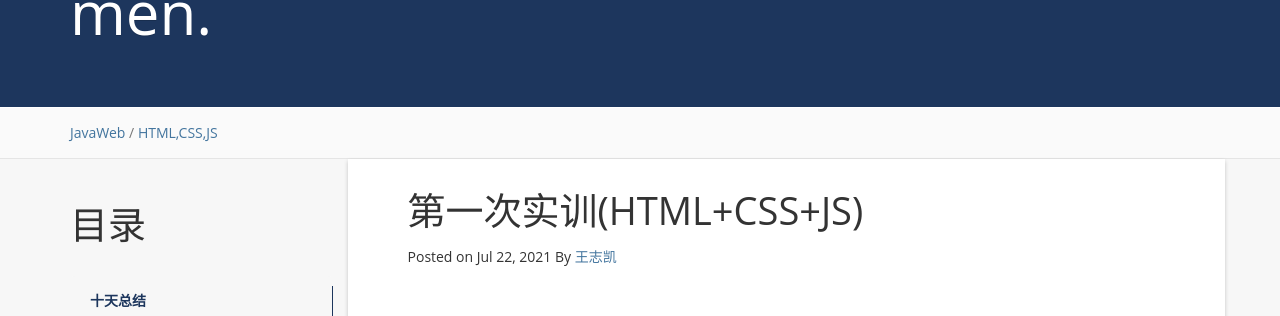
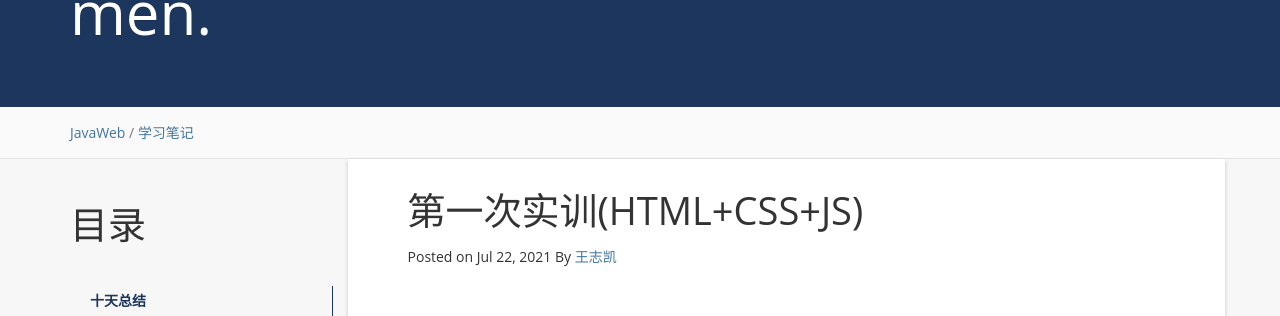
Before and after one commit to w-40/w-40.github.io, a Jekyll site: the page built from _posts/2021-07-22-第一次实训(HTML+CSS+JS).md, in a window 1280 px wide and 900 px high. Shown: the part 188-504 px from the top of the window. Built offline with Jekyll 4.4.1, drawn with Linux system fonts in a browser that asks for light colours; nearby versions of some CDN libraries; a script that is not in the unit is left out; comment, search, counter and statistics services are not loaded.

Commit message:
Update 2021-07-22-第一次实训(HTML+CSS+JS).md

```diff
--- a/_posts/2021-07-22-第一次实训(HTML+CSS+JS).md
+++ b/_posts/2021-07-22-第一次实训(HTML+CSS+JS).md
@@ -7,7 +7,7 @@ date:   2021-07-22 11:00:00 +0800
 #目录配置
 categories: JavaWeb
 #标签配置
-tag: HTML,CSS,JS
+tag: 学习笔记
 ---
 
 * content
```
